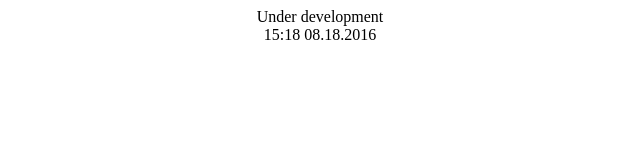
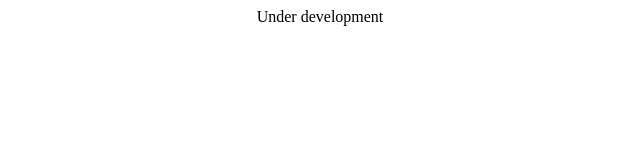
Before and after one commit to TImonCrazy/test, a plain HTML site: page index.html in a window 1280 px wide. Shown: the whole page, without its empty margins (320-960 px from the left). Drawn offline with Linux system fonts and the light colour scheme.

Commit message:
Modify index.html

```diff
--- a/index.html
+++ b/index.html
@@ -1,8 +1,8 @@
 <html>
 <head>
-<title>Under development! 08ю18ю2016</title>
+<title>Under development!</title>
 </head>
 </body>
-<center>Under development</br>15:18 08.18.2016</center>
+<center>Under development</br></center>
 </body>
 </html>
```
